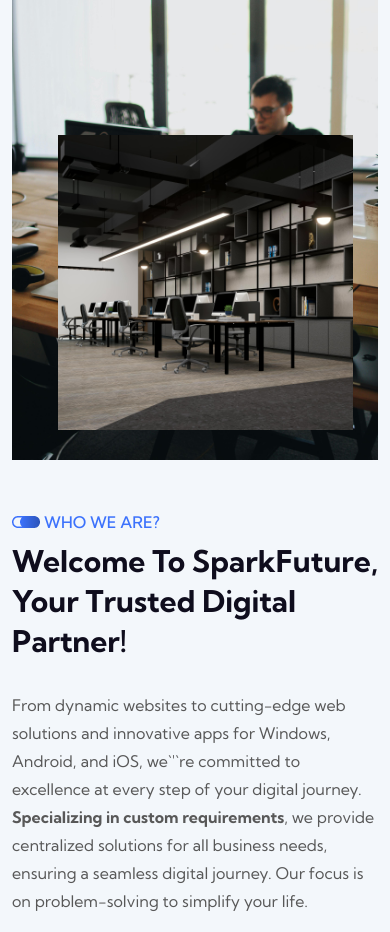
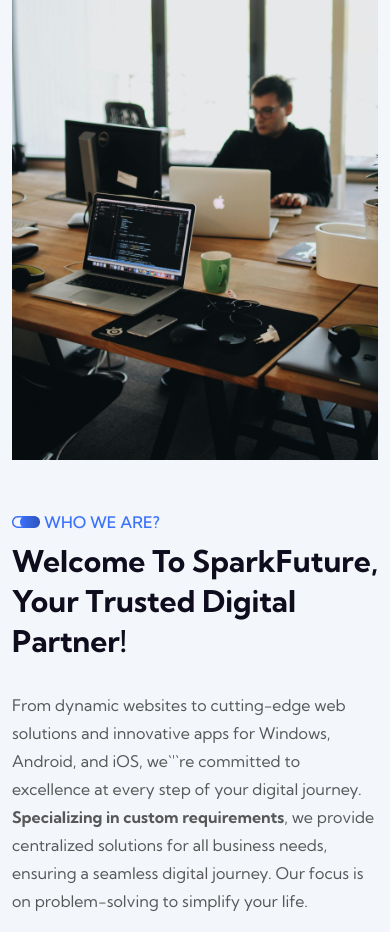
Before and after one commit to MurtazaKp/sparkfuture, a Next.js app: page / in a window 390 px wide. Shown: the part 800-1732 px from the top of the page. Built offline with nearby package versions, Linux system fonts and the light colour scheme.

Commit message:
fix image in about

```diff
--- a/src/components/homes/home-one/About.tsx
+++ b/src/components/homes/home-one/About.tsx
@@ -36,7 +36,7 @@ const About = () => {
                 <div className="image big-image">
                   <Image src={about_thumb1} alt="SparkFuture" />
                 </div>
-                <div className="image sm-image">
+                <div className="image sm-image d-none d-sm-block">
                   <Image src={about_thumb2} alt="Innovation" />
                 </div>
                 <div className="circle-shape">
```
